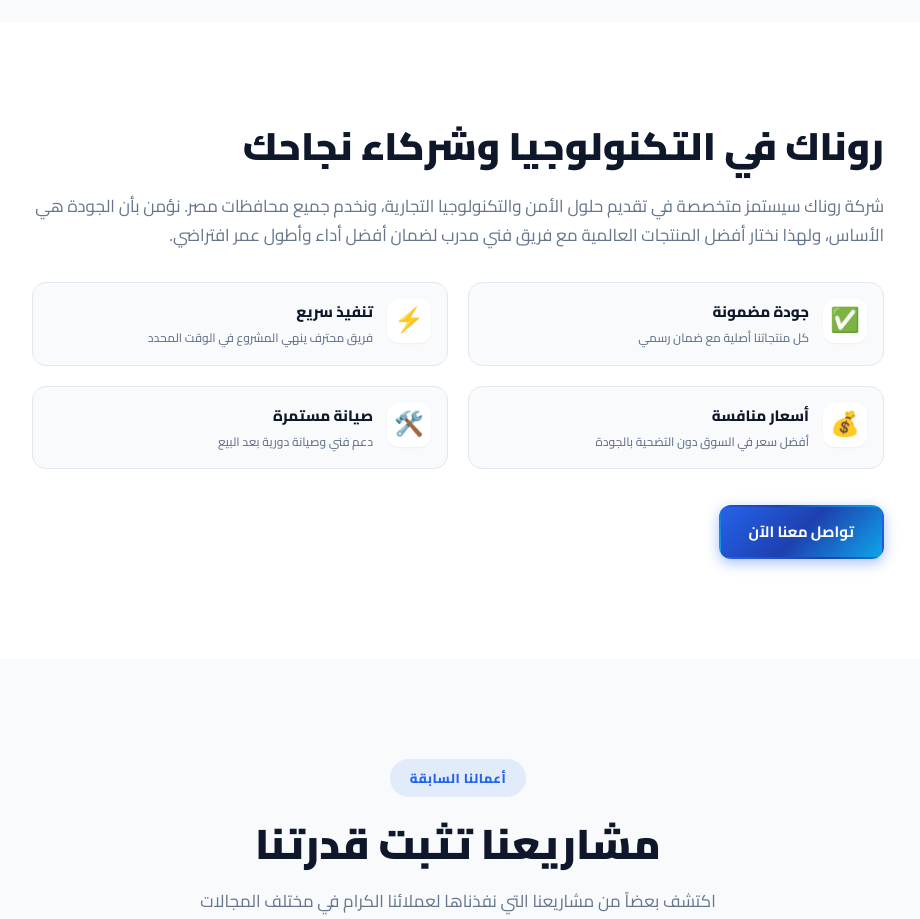
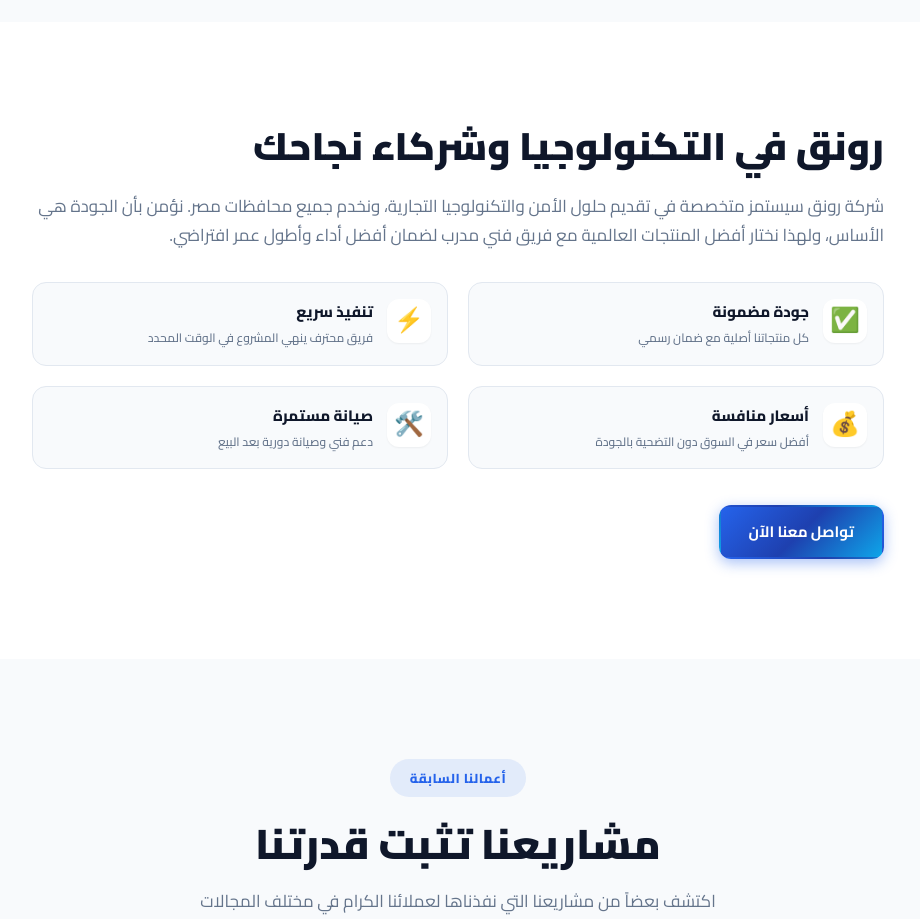
Before and after one commit to oa0368770-web/omar, a website: page public/index.html in a window 1280 px wide. Shown: the part 1480-2399 px from the top of the page, without its empty margins (182-1102 px from the left). Drawn offline with Linux system fonts and the light colour scheme; no server answers.

Commit message:
fix: تغيير روناك الى رونق في قسم عن الشركة

```diff
--- a/public/index.html
+++ b/public/index.html
@@ -224,9 +224,9 @@
     <section class="about" id="about">
         <div class="container about-grid">
             <div class="about-content">
-                <h2>روناك في التكنولوجيا وشركاء نجاحك</h2>
+                <h2>رونق في التكنولوجيا وشركاء نجاحك</h2>
                 <p class="about-desc">
-                    شركة روناك سيستمز متخصصة في تقديم حلول الأمن والتكنولوجيا التجارية، ونخدم جميع محافظات مصر. نؤمن بأن الجودة هي الأساس، ولهذا نختار أفضل المنتجات العالمية مع فريق فني مدرب لضمان أفضل أداء وأطول عمر افتراضي.
+                    شركة رونق سيستمز متخصصة في تقديم حلول الأمن والتكنولوجيا التجارية، ونخدم جميع محافظات مصر. نؤمن بأن الجودة هي الأساس، ولهذا نختار أفضل المنتجات العالمية مع فريق فني مدرب لضمان أفضل أداء وأطول عمر افتراضي.
                 </p>
                 <div class="about-features">
                     <div class="about-feature">
```
